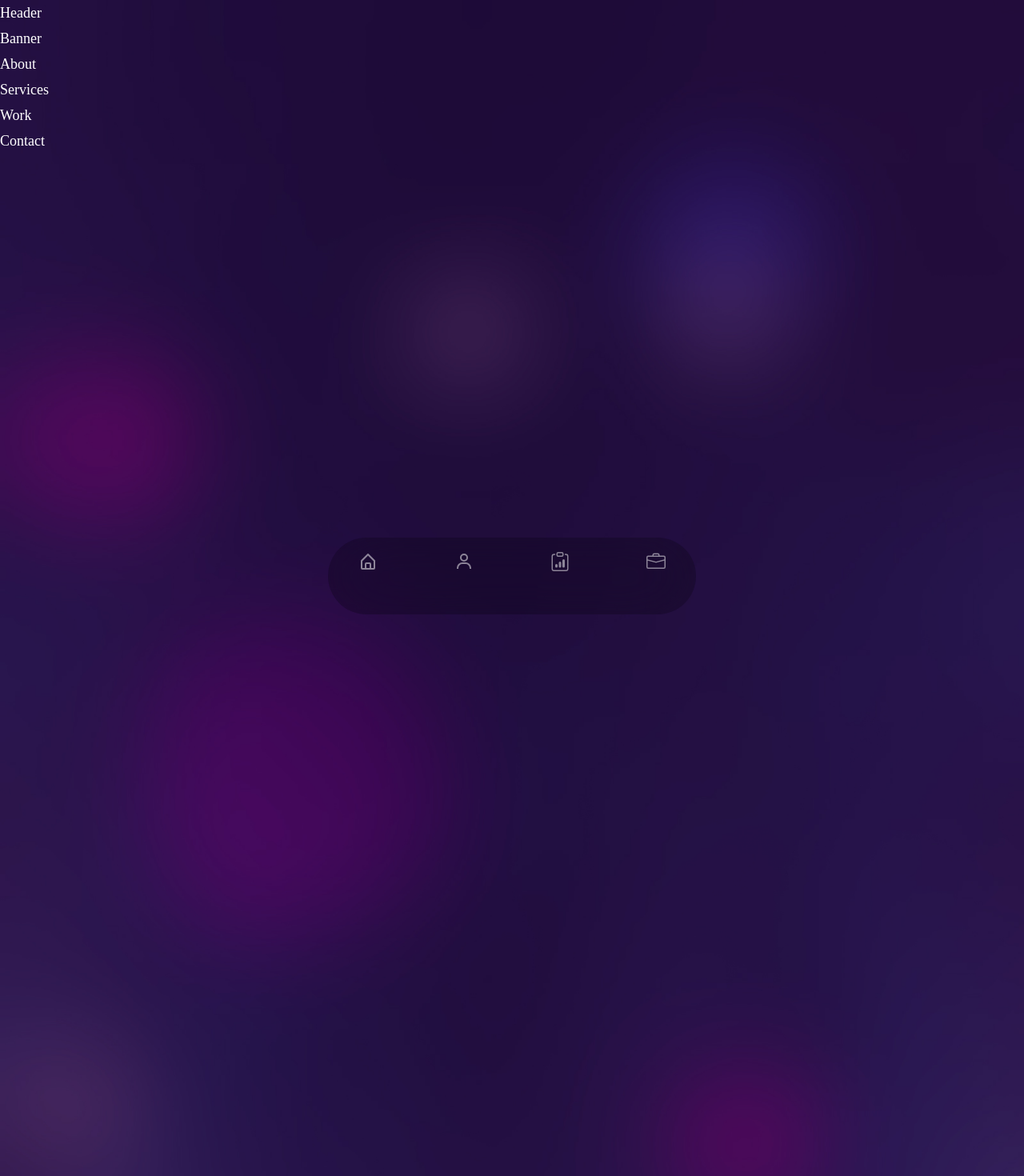
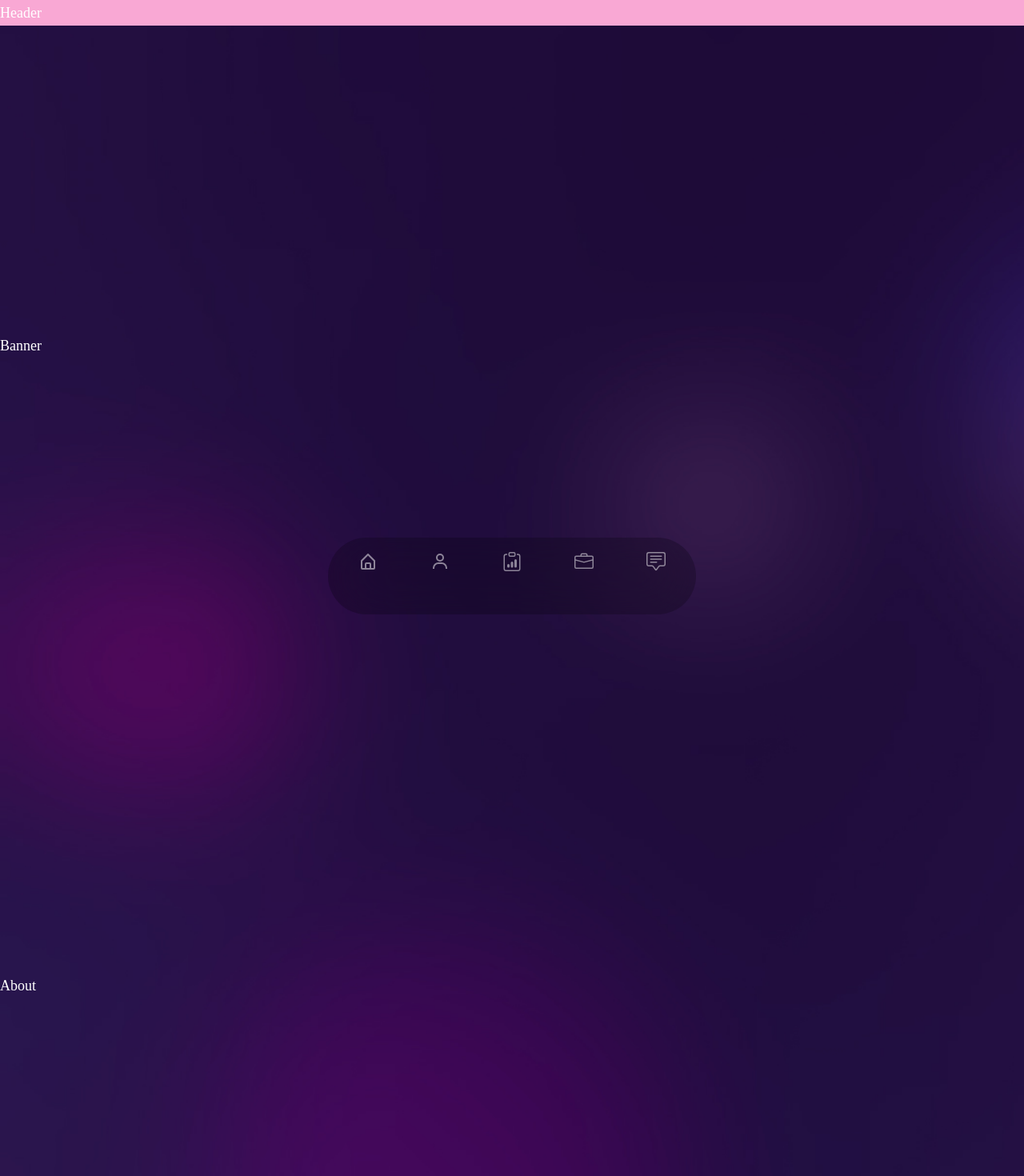
Before and after one commit to Juhniel/Portfolio-reactv2, a React (Vite) app: page / in a window 1280 px wide. Shown: the top 1470 px of the page at 80% size. Built offline with nearby package versions, Linux system fonts and the light colour scheme.

Commit message:
nav scroll

```diff
--- a/src/components/About.jsx
+++ b/src/components/About.jsx
@@ -2,6 +2,6 @@
 
 export default function About() {
   return(
-    <div>About</div>
+    <section id='about' className='section'>About</section>
   )
 }
--- a/src/components/Banner.jsx
+++ b/src/components/Banner.jsx
@@ -2,6 +2,6 @@
 
 export default function Banner() {
   return(
-    <div>Banner</div>
+    <section id='home' className='section'>Banner</section>
   )
 }
--- a/src/components/Contact.jsx
+++ b/src/components/Contact.jsx
@@ -2,6 +2,6 @@
 
 export default function Contact() {
   return(
-    <div>Contact</div>
+    <section id='contact' className='section'>Contact</section>
   )
 }
--- a/src/components/Header.jsx
+++ b/src/components/Header.jsx
@@ -2,6 +2,6 @@
 
 export default function Header() {
   return(
-    <div>Header</div>
+    <div className='bg-pink-300'>Header</div>
   )
 }
--- a/src/components/Nav.jsx
+++ b/src/components/Nav.jsx
@@ -1,31 +1,63 @@
-import React from 'react';
+import React from "react";
 
-import { BiHomeAlt, BiUser } from "react-icons/bi"
-import { BsClipboardData, BsBriefcase, BsChatSquare } from "react-icons/bs"
+import { BiHomeAlt, BiUser } from "react-icons/bi";
+import { BsClipboardData, BsBriefcase, BsChatSquareText } from "react-icons/bs";
 
-import { Link } from "react-scroll"
+import { Link } from "react-scroll";
 
 export default function Nav() {
-  return(
-    <nav className='fixed bottom-2 lg:bottom-8 w-full overflow-hidden z-50'>
-      <div className='container mx-auto'>
+  return (
+    <nav className="fixed bottom-2 lg:bottom-8 w-full overflow-hidden z-50">
+      <div className="container mx-auto">
         {/*  nav inner */}
-        <div className='w-full bg-black/20 h-[96px] backdrop-blur-2xl rounded-full max-w-[460px] mx-auto px-5 flex justify-between text-2xl text-white/50'>
-          <Link className='cursor-pointer w-[60px] h-[60px] flex items-center justify-center'>
+        <div className="w-full bg-black/20 h-[96px] backdrop-blur-2xl rounded-full max-w-[460px] mx-auto px-5 flex justify-between text-2xl text-white/50">
+          <Link
+            to="home"
+            activeClass="active"
+            smooth={true}
+            spy={true}
+            className="cursor-pointer w-[60px] h-[60px] flex items-center justify-center"
+          >
             <BiHomeAlt />
           </Link>
-          <Link className='cursor-pointer w-[60px] h-[60px] flex items-center justify-center'>
+          <Link
+            to="about"
+            activeClass="active"
+            smooth={true}
+            spy={true}
+            className="cursor-pointer w-[60px] h-[60px] flex items-center justify-center"
+          >
             <BiUser />
           </Link>
-          <Link className='cursor-pointer w-[60px] h-[60px] flex items-center justify-center'>
+          <Link
+            to="services"
+            activeClass="active"
+            smooth={true}
+            spy={true}
+            className="cursor-pointer w-[60px] h-[60px] flex items-center justify-center"
+          >
             <BsClipboardData />
           </Link>
-          <Link className='cursor-pointer w-[60px] h-[60px] flex items-center justify-center'>
+          <Link
+            to="work"
+            activeClass="active"
+            smooth={true}
+            spy={true}
+            className="cursor-pointer w-[60px] h-[60px] flex items-center justify-center"
+          >
             <BsBriefcase />
           </Link>
-
+          <Link
+            to="contact"
+            activeClass="active"
+            smooth={true}
+            spy={true}
+            className="cursor-pointer w-[60px] h-[60px] flex items-center justify-center"
+          >
+            <BsChatSquareText />
+          </Link>
         </div>
       </div>
     </nav>
-  )
+  );
 }
--- a/src/components/Services.jsx
+++ b/src/components/Services.jsx
@@ -2,6 +2,6 @@
 
 export default function Services() {
   return(
-    <div>Services</div>
+    <section id='services' className='section'>Services</section>
   )
 }
--- a/src/components/Work.jsx
+++ b/src/components/Work.jsx
@@ -2,6 +2,6 @@
 
 export default function Work() {
   return(
-    <div>Work</div>
+    <section id='work' className='section'>Work</section>
   )
 }
```
